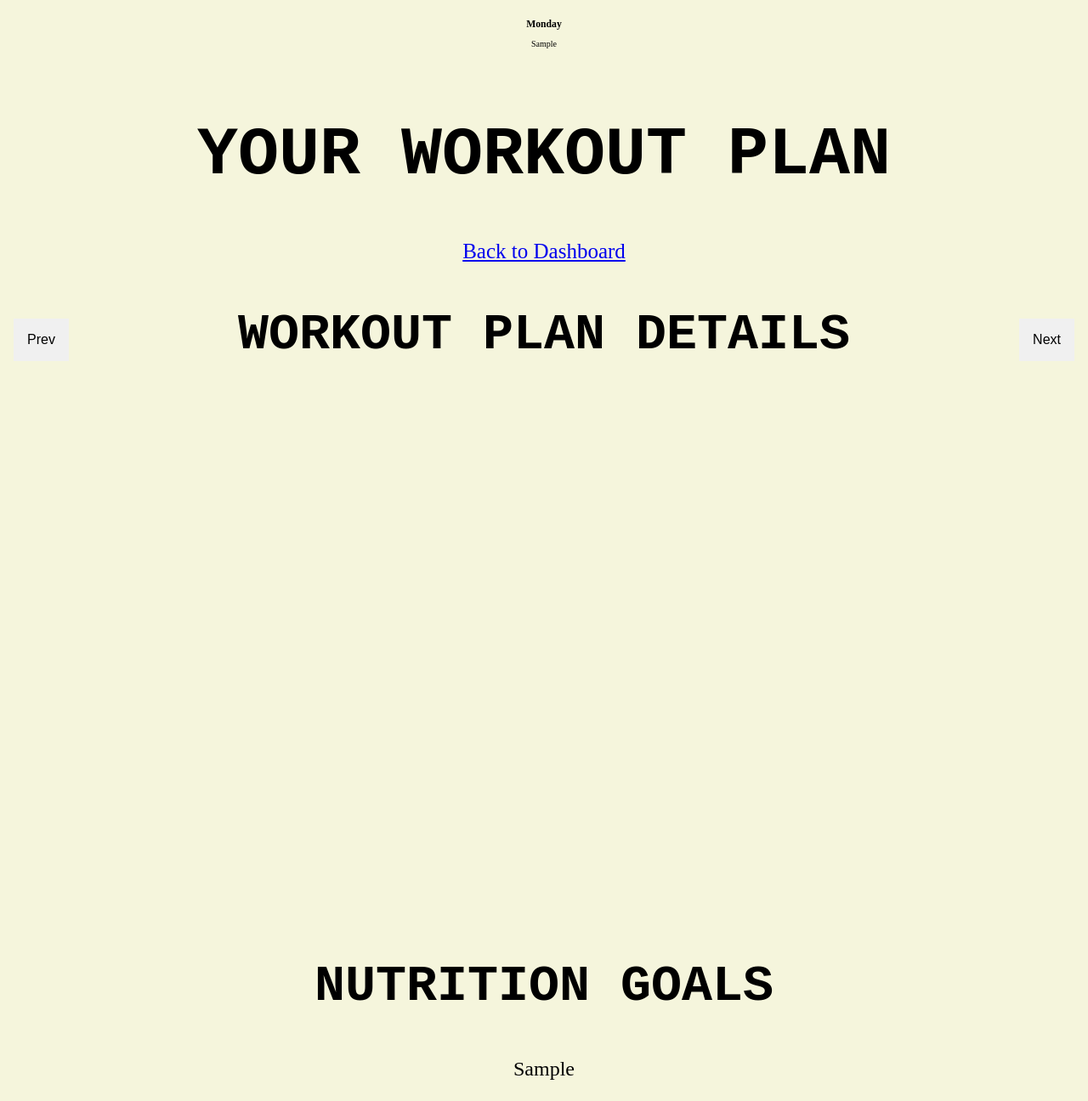
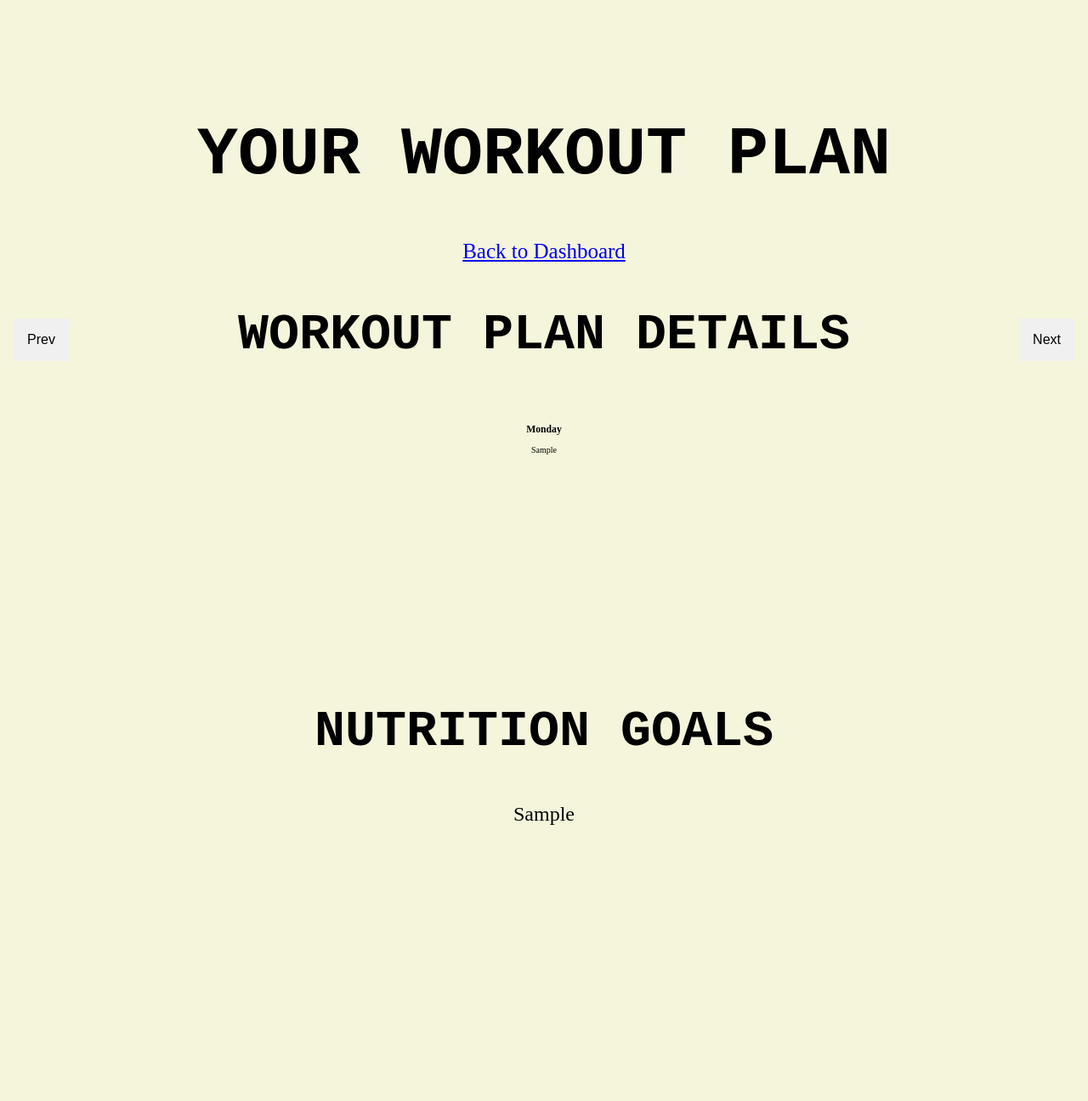
Before and after one commit to immanuella1/workoutplan, a Flask app: page /workout in a window 1280 px wide. Shown: the whole page at 85% size. After the commit the page ends 971 px from the top, so only its background shows below. Run offline with Flask 3, Linux system fonts and the light colour scheme; a user stored in the database is signed in; tables that the repository leaves empty hold one stand-in row (values such as "Sample post").

Commit message:
made changes to the workout display functionality

```diff
--- a/app/static/style.css
+++ b/app/static/style.css
@@ -88,12 +88,11 @@ body{
 }
 
 .workout-container {
-   display: flex;
-   overflow-x: scroll;
-   white-space: nowrap;
-   padding: 30em;
-   scroll-behavior: smooth;
+   position: relative;
+   overflow: hidden;
+   height: 30em;
 }
+
 .day {
    display: none;
    position: absolute;
@@ -103,12 +102,13 @@ body{
    padding: 1em;
    box-sizing: border-box;
 }
+
 .day.active {
    display: block;
 }
 
 .prev-btn, .next-btn {
-   position: fixed;
+   position: absolute;
    top: 50%;
    transform: translateY(-50%);
    padding: 1em;
@@ -119,10 +119,10 @@ body{
    z-index: 100;
 }
 
-.prev-btn {
+.prev-btn { /* move to left side */
    left: 1em;
 }
 
-.next-btn {
+.next-btn {/* move to right side */
    right: 1em;
 }
--- a/app/templates/workout.html
+++ b/app/templates/workout.html
@@ -92,7 +92,6 @@
                     showDay(currentDay);
                 }
             });
-
             showDay(currentDay); // Initialize the first day view
         });
     </script>
```
